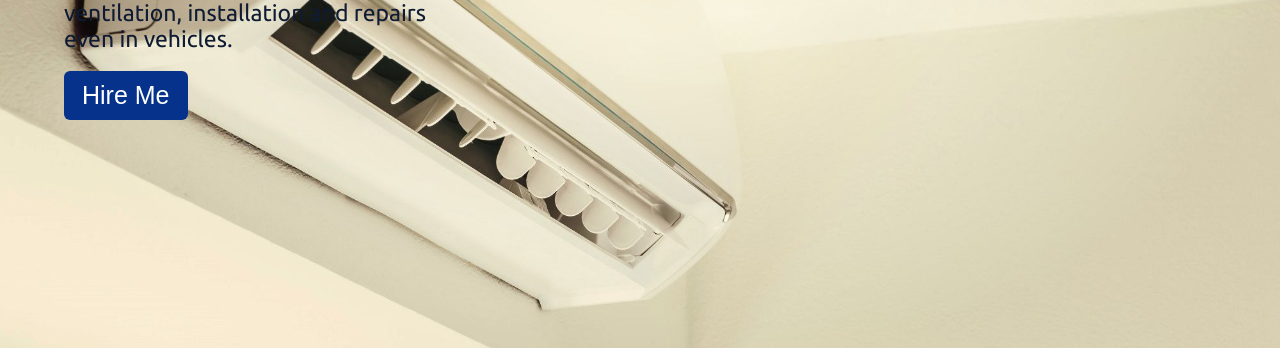
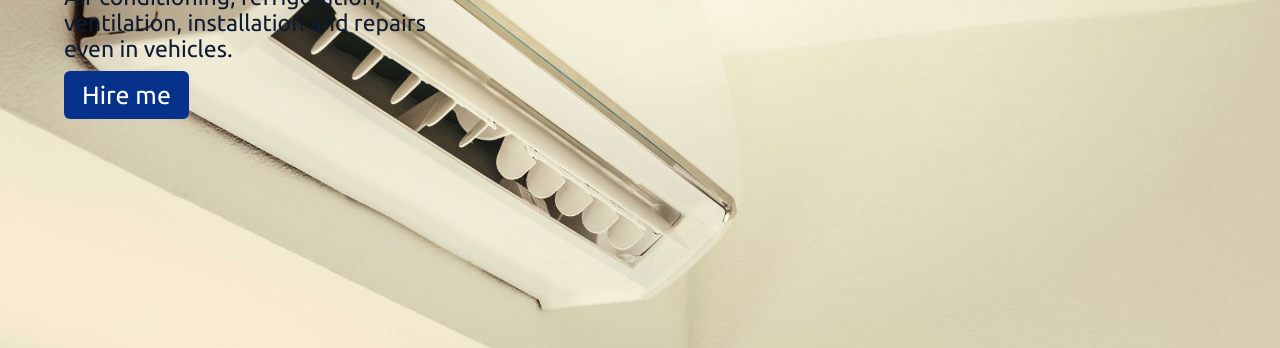
Before and after one commit to Mfarai/cooling, a plain HTML site: page index.html in a window 1280 px wide. Shown: the part 452-800 px from the top of the page. Drawn offline with Linux system fonts and the light colour scheme.

Commit message:
whats app link

```diff
--- a/index.html
+++ b/index.html
@@ -46,7 +46,7 @@
     <div class="text-four">Air conditioning, refrigeration, <br> ventilation, installation and repairs<br>even in vehicles.</div>
   </div>
   <div class="button">
-    <button>Hire Me</button>
+    <a href="https://chat.whatsapp.com/LmA30ryP2VbD0xUCTqRimt" target="_blank">Hire me</a>
   </div>
 </div>
 </section>
@@ -264,7 +264,7 @@
      <p>Have any project for individual, small business or even large firms in the private and public sector, even for repairs and quotations you can get hold of us on the details provided below:
      </p>
      <div class="button">
-       <button>Let's Chat</button>
+      <a href="https://chat.whatsapp.com/LmA30ryP2VbD0xUCTqRimt" target="_blank">Hire me</a>
      </div>
    </div>
  </div>
--- a/style.css
+++ b/style.css
@@ -153,7 +153,7 @@ nav.sticky .menu-btn{
 .home .button{
   margin: 14px 0;
 }
-.home .button button{
+.home .button a{
   outline: none;
   padding: 8px 16px;
   border-radius: 6px;
@@ -165,7 +165,7 @@ nav.sticky .menu-btn{
   border: 2px solid transparent;
   transition: all 0.4s ease;
 }
-.home .button button:hover{
+.home .button a:hover{
   background-color: #06328b;
   color: #ff6532;
 }
@@ -244,7 +244,7 @@ section  .topic{
 section .button{
   margin: 16px 0;
 }
-section .button button{
+section .button a{
   outline: none;
   padding: 8px 16px;
   border-radius: 4px;
@@ -256,7 +256,7 @@ section .button button{
   cursor: pointer;
   transition: all 0.4s ease;
 }
-section .button button:hover{
+section .button a:hover{
   border-color: #06328b;
   background-color: #fff;
   color: #4070f4;
```
